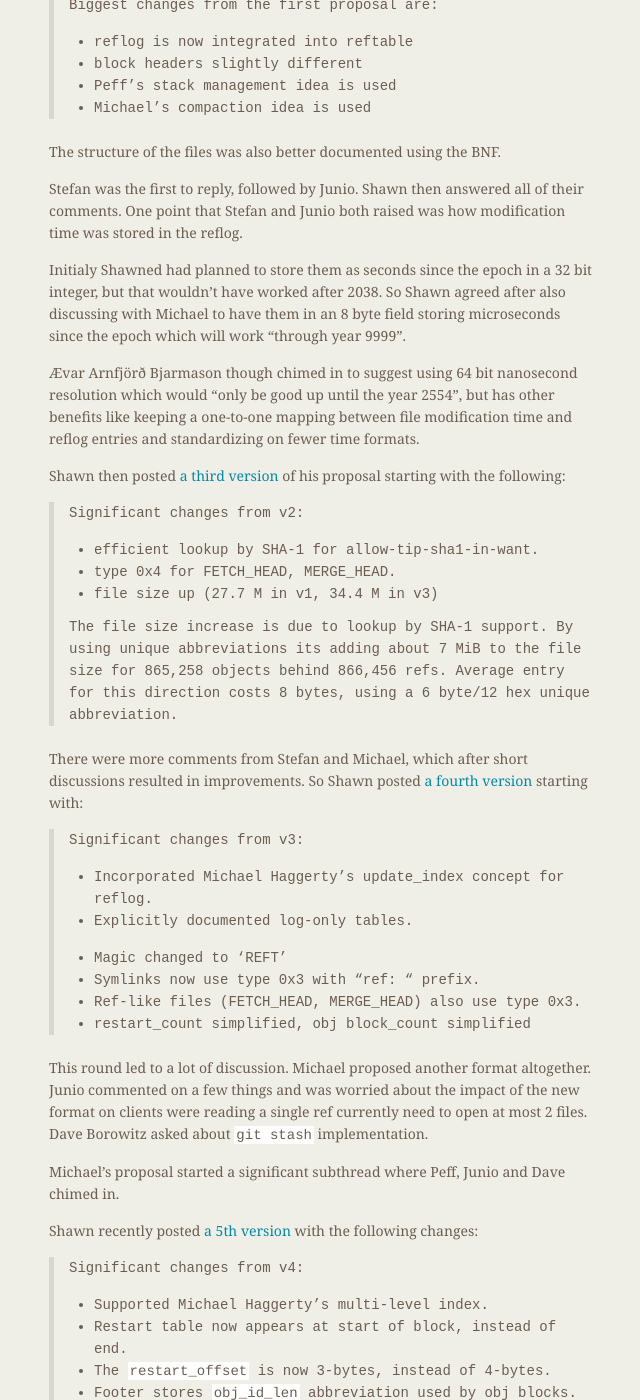
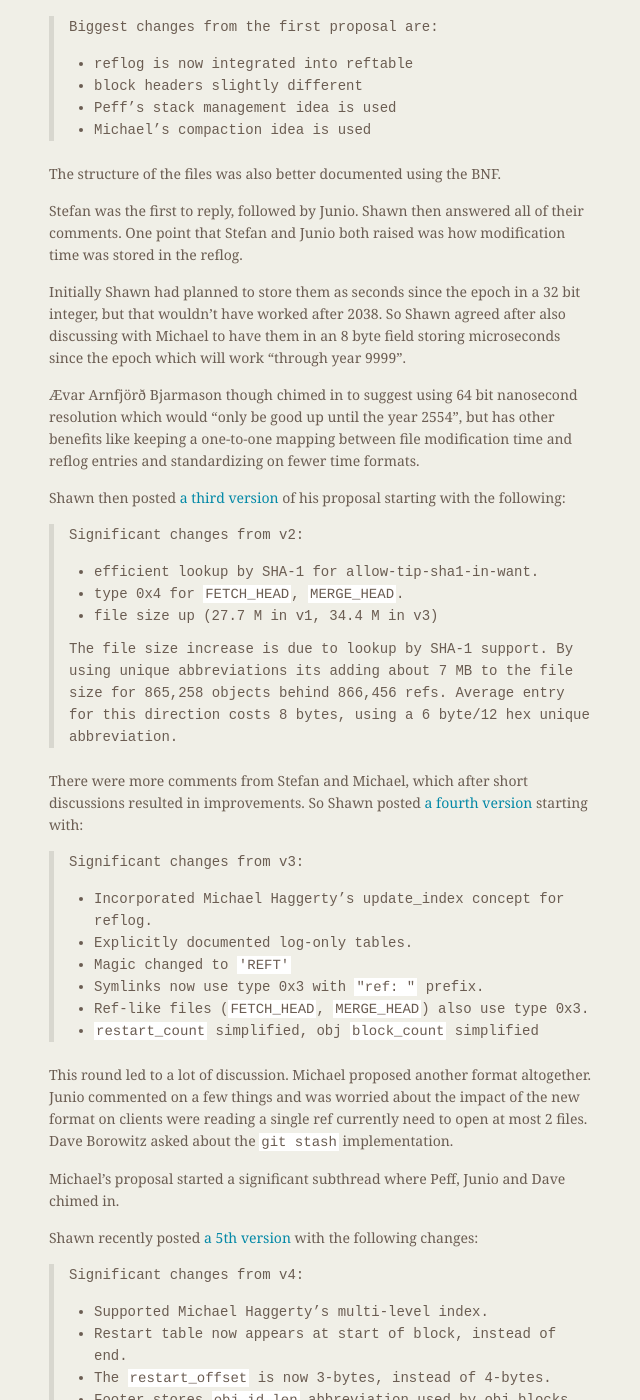
Before and after one commit to git/git.github.io, a Jekyll site: the page built from rev_news/drafts/edition-30.md, in a window 1280 px wide and 1400 px high, scrolled down 2960 px. Shown: the whole window, without its empty margins (485-1125 px from the left). Built offline with Jekyll 4.4.1, drawn with Linux system fonts in a browser that asks for light colours; some of the changed text lies outside the part shown.

Commit message:
Fixed some typos and lists.

```diff
--- a/rev_news/drafts/edition-30.md
+++ b/rev_news/drafts/edition-30.md
@@ -102,7 +102,7 @@
 thing in BNF format from top down" starting with:
 
 >   initial-block
->   content-blocks*
+>   content-blocks\*
 >   (index-block)
 >   footer
 
@@ -173,7 +173,7 @@
 all of their comments. One point that Stefan and Junio both raised was
 how modification time was stored in the reflog.
 
-Initialy Shawned had planned to store them as seconds since the epoch
+Initially Shawn had planned to store them as seconds since the epoch
 in a 32 bit integer, but that wouldn't have worked after 2038. So
 Shawn agreed after also discussing with Michael to have them in an 8
 byte field storing microseconds since the epoch which will work
@@ -189,12 +189,13 @@
 of his proposal starting with the following:
 
 > Significant changes from v2:
+>
 > - efficient lookup by SHA-1 for allow-tip-sha1-in-want.
-> - type 0x4 for FETCH_HEAD, MERGE_HEAD.
+> - type 0x4 for `FETCH_HEAD`, `MERGE_HEAD`.
 > - file size up (27.7 M in v1, 34.4 M in v3)
 >
 > The file size increase is due to lookup by SHA-1 support. By using
-> unique abbreviations its adding about 7 MiB to the file size for
+> unique abbreviations its adding about 7 MB to the file size for
 > 865,258 objects behind 866,456 refs. Average entry for this direction
 > costs 8 bytes, using a 6 byte/12 hex unique abbreviation.
 
@@ -204,19 +205,19 @@
 starting with:
 
 > Significant changes from v3:
+>
 > - Incorporated Michael Haggerty's update_index concept for reflog.
 > - Explicitly documented log-only tables.
->
-> - Magic changed to 'REFT'
-> - Symlinks now use type 0x3 with "ref: " prefix.
-> - Ref-like files (FETCH_HEAD, MERGE_HEAD) also use type 0x3.
-> - restart_count simplified, obj block_count simplified
+> - Magic changed to `'REFT'`
+> - Symlinks now use type 0x3 with `"ref: "` prefix.
+> - Ref-like files (`FETCH_HEAD`, `MERGE_HEAD`) also use type 0x3.
+> - `restart_count` simplified, obj `block_count` simplified
 
 This round led to a lot of discussion. Michael proposed another format
 altogether. Junio commented on a few things and was worried about the
 impact of the new format on clients were reading a single ref
-currently need to open at most 2 files. Dave Borowitz asked about `git
-stash` implementation.
+currently need to open at most 2 files. Dave Borowitz asked about the
+`git stash` implementation.
 
 Michael's proposal started a significant subthread where Peff, Junio
 and Dave chimed in.
@@ -322,7 +323,7 @@
 * If you could remove something from Git without worrying about
   backwards compatibility, what would it be?
 
-The !*@!*! wire protocol. The server speaks first with an ASCII
+The \!\*@\!\*\! wire protocol. The server speaks first with an ASCII
 listing of all of its references is causing scaling bottlenecks for
 enterprise uses.
 
```
Also changed, not shown: other parts of rev_news/drafts/edition-30.md (+11 -11 lines).
